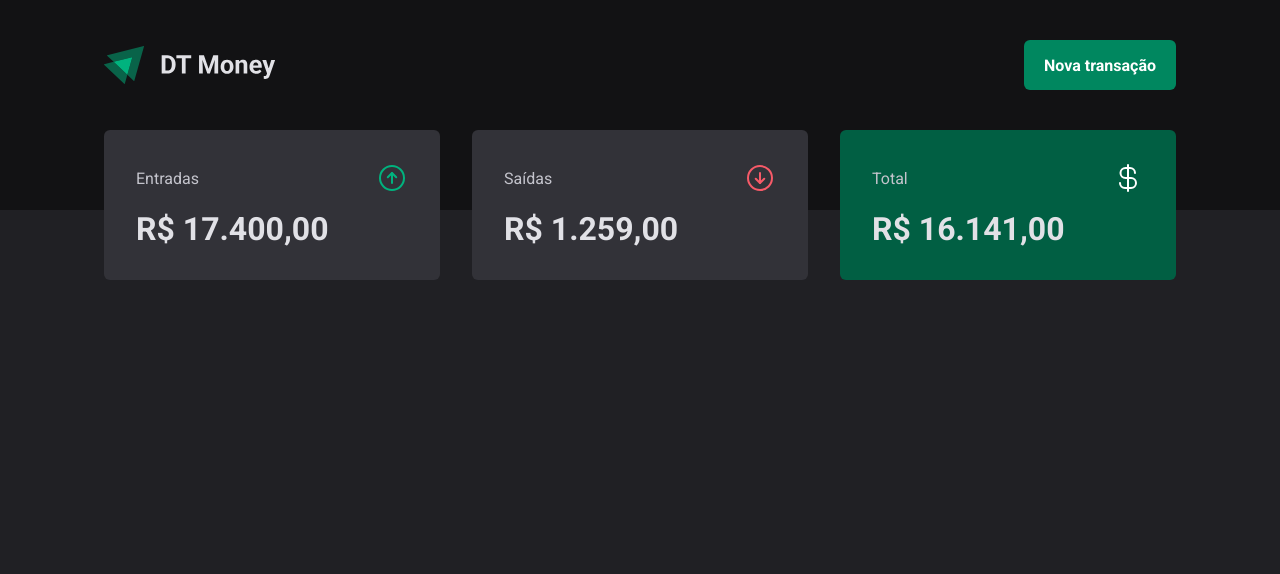
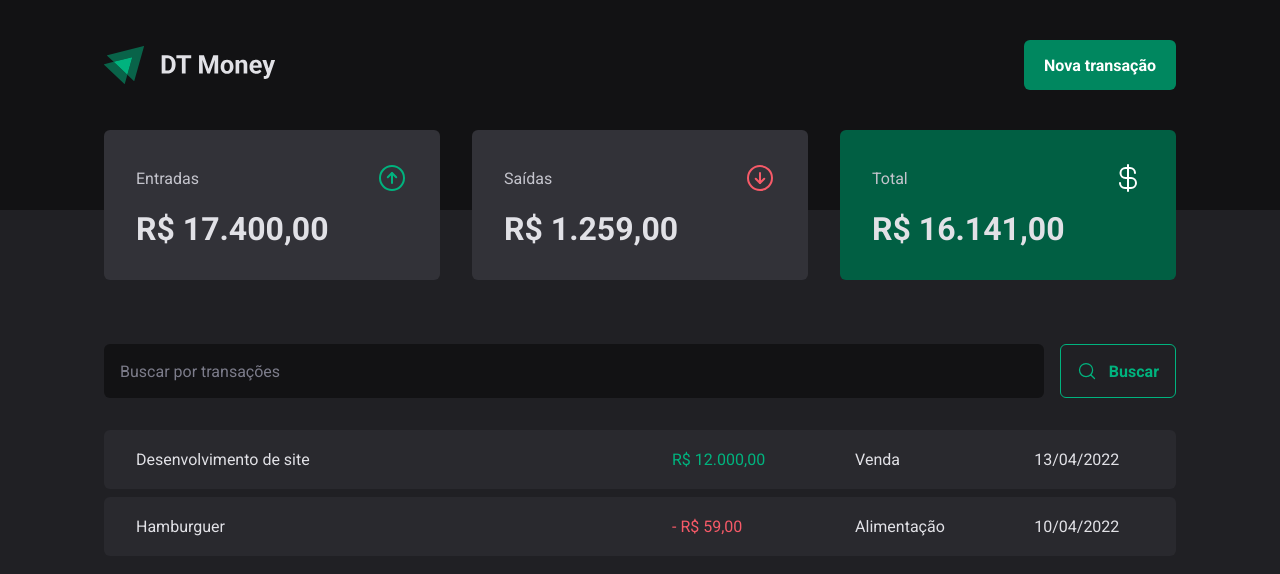
Before and after one commit to PabloXT14/DT-Money, a React (Vite) app: page / in a window 1280 px wide. Shown: the top 574 px of the page. Built offline with nearby package versions, Linux system fonts and the light colour scheme.

Commit message:
feat: created components TransactionsTable, SearchForm and Modal

```diff
--- a/package.json
+++ b/package.json
@@ -9,6 +9,7 @@
     "preview": "vite preview"
   },
   "dependencies": {
+    "@radix-ui/react-dialog": "^1.0.0",
     "phosphor-react": "^1.4.1",
     "react": "^18.2.0",
     "react-dom": "^18.2.0",
--- a/src/components/Header/index.tsx
+++ b/src/components/Header/index.tsx
@@ -1,3 +1,4 @@
+import * as Dialog from '@radix-ui/react-dialog'
 import logoImg from '../../assets/logo.svg'
 import * as S from './styles'
 
@@ -7,7 +8,23 @@
       <S.HeaderContent>
         <img src={logoImg} alt="" />
 
-        <S.NewTransactionButton>Nova transação</S.NewTransactionButton>
+        <Dialog.Root>
+          <Dialog.Trigger asChild>{/* asChild informa ao Trigger para utilizar o componente <button> filho como base de estilização, e não precisar criar um <button> dentro de outro <button>*/}
+            <S.NewTransactionButton>Nova transação</S.NewTransactionButton>
+          </Dialog.Trigger>
+
+          {/* Para colocar o nosso modal separado da lógica do Header, fazendo com que fique seja inserido até mesmo fora da div#root, facilitando o entendimento para os leitores de tela */}
+          <Dialog.Portal>
+            <Dialog.Overlay />
+            <Dialog.Content>
+              <Dialog.Title>Nova transação</Dialog.Title>
+              <Dialog.Description>
+                Content of the modal
+              </Dialog.Description>
+              <Dialog.Close />
+            </Dialog.Content>
+          </Dialog.Portal>
+        </Dialog.Root>
       </S.HeaderContent>
     </S.HeaderContainer>
   )
--- /dev/null
+++ b/src/pages/Transactions/components/SearchForm/index.tsx
@@ -0,0 +1,14 @@
+import { MagnifyingGlass } from "phosphor-react";
+import { SearchFormContainer } from "./styles";
+
+export function SearchForm() {
+  return (
+    <SearchFormContainer>
+      <input type="text" placeholder="Buscar por transações"/>
+      <button>
+        <MagnifyingGlass size={20} />
+        Buscar
+      </button>
+    </SearchFormContainer>
+  )
+}
--- /dev/null
+++ b/src/pages/Transactions/components/SearchForm/styles.ts
@@ -0,0 +1,44 @@
+import styled from "styled-components";
+
+export const SearchFormContainer = styled.form`
+  display: flex;
+  gap: 1rem;
+
+  input {
+    flex: 1;
+    border: 0;
+    border-radius: 6px;
+    background: ${({ theme }) => theme["gray-900"]};
+    color: ${({ theme }) => theme["gray-300"]};
+    padding: 1rem;
+
+    &::placeholder {
+      color: ${({ theme }) => theme["gray-500"]};
+      transition: color 0.2s;
+    }
+   }
+
+   button {
+    display: flex;
+    align-items: center;
+    gap: 0.75rem;
+
+    padding: 1rem;
+    background: transparent;
+    border: 1px solid ${({ theme }) => theme["green-300"]};
+    border-radius: 6px;
+    color: ${({ theme }) => theme["green-300"]};
+    font-weight: bold;
+    cursor: pointer;
+
+    &:hover {
+      background: ${({ theme }) => theme["green-500"]};
+      border-color: ${({ theme }) => theme["green-500"]};
+      color: ${({ theme }) => theme.white};
+      transition:
+        background-color 0.2s,
+        color 0.2s,
+        border-color 0.2s;
+    }
+   }
+`;
--- a/src/pages/Transactions/index.tsx
+++ b/src/pages/Transactions/index.tsx
@@ -1,11 +1,43 @@
 import { Header } from "../../components/Header";
 import { Summary } from "../../components/Summary";
+import { SearchForm } from "./components/SearchForm";
+
+import * as S from './styles'
 
 export function Transactions() {
   return (
     <div>
       <Header />
       <Summary />
+
+      <S.TransactionsContainer>
+        <SearchForm />
+
+        <S.TransactionsTable>
+          <tbody>
+            <tr>
+              <td width="50%">Desenvolvimento de site</td>
+              <td>
+                <S.PriceHighlight variant="income">
+                  R$ 12.000,00
+                </S.PriceHighlight>
+              </td>
+              <td>Venda</td>
+              <td>13/04/2022</td>
+            </tr>
+            <tr>
+              <td width="50%">Hamburguer</td>
+              <td>
+                <S.PriceHighlight variant="outcome">
+                  - R$ 59,00
+                </S.PriceHighlight>
+              </td>
+              <td>Alimentação</td>
+              <td>10/04/2022</td>
+            </tr>
+          </tbody>
+        </S.TransactionsTable>
+      </S.TransactionsContainer>
     </div>
   )
 }
--- a/src/pages/Transactions/styles.ts
+++ b/src/pages/Transactions/styles.ts
@@ -1 +1,39 @@
 import styled from "styled-components";
+
+export const TransactionsContainer = styled.main`
+  width: 100%;
+  max-width: 1120px;
+  margin: 4rem auto 0;
+  padding: 0 1.5rem;
+
+`;
+
+export const TransactionsTable = styled.table`
+  width: 100%;
+  border-collapse: separate;// cada celula da table tera a borda individual
+  border-spacing: 0 0.5rem;// espaçamente a partir da borda entre as células da tabela (horizontal, vertical)
+  margin-top: 1.5rem;
+
+  td {
+    padding: 1.25rem 2rem;
+    background: ${({ theme }) => theme["gray-700"]};
+
+    &:first-child {
+      border-top-left-radius: 6px;
+      border-bottom-left-radius: 6px;
+    }
+
+    &:last-child {
+      border-top-right-radius: 6px;
+      border-bottom-right-radius: 6px;
+    }
+  }
+`
+
+interface PriceHighlightProps {
+  variant: 'income' | 'outcome';
+}
+
+export const PriceHighlight = styled.span<PriceHighlightProps>`
+  color: ${({ variant, theme }) => variant === 'income' ? theme["green-300"] : theme["red-300"]};
+`
```
Also changed, not shown: 1 other file (tests, documents, lock files or other folders).
